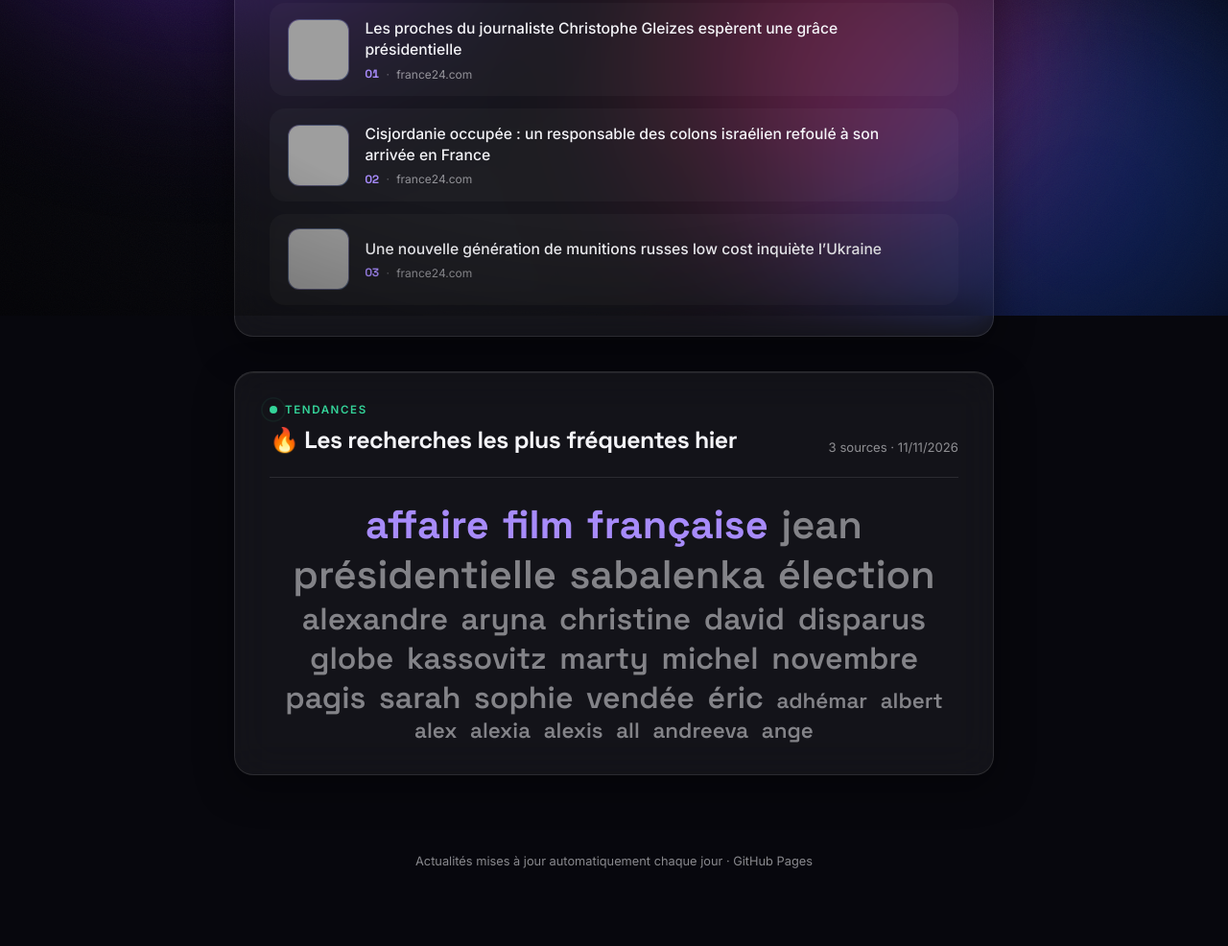
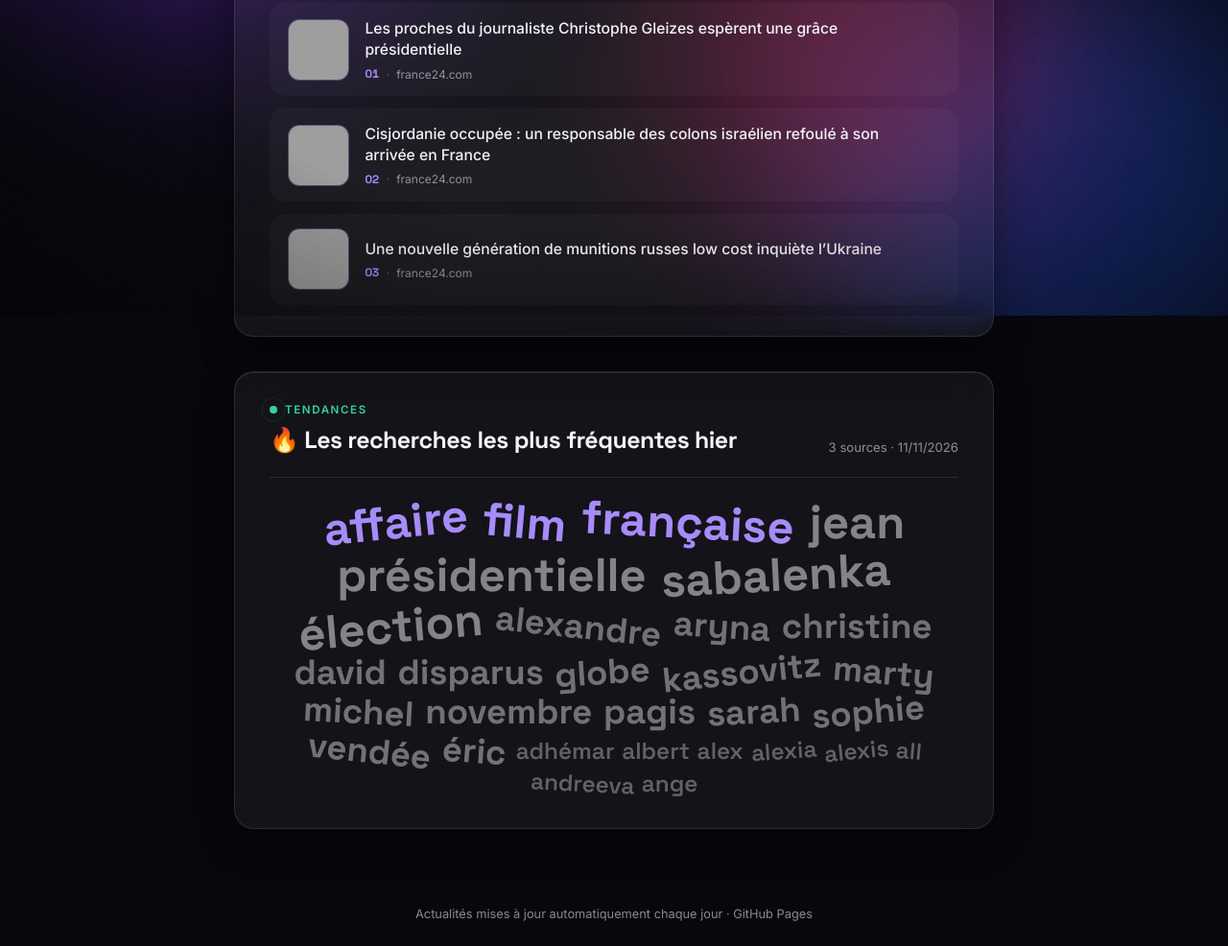
Before and after one commit to degrysefranck-commits/MyFirstSandBox, a plain HTML site: page index.html in a window 1280 px wide. Shown: the part 471-1457 px from the top of the page at 96% size. Before the commit the page ends 1401 px from the top, so only its background shows below. Drawn offline with Linux system fonts and the light colour scheme; grey boxes are pictures that could not be loaded.

Commit message:
Vrai nuage de mots : mots compacts, tailles/poids/opacites variables, rotations legeres
Co-authored-by: degrysefranck-commits <degrysefranck-commits@users.noreply.github.com>

```diff
--- a/index.html
+++ b/index.html
@@ -288,7 +288,11 @@
                     a.rel = "noopener";
                     a.textContent = w.word;
                     const ratio = w.count / max;
-                    a.style.fontSize = (0.8 + ratio * 1.8).toFixed(2) + "rem";
+                    a.style.fontSize = (0.75 + ratio * 2.3).toFixed(2) + "rem";
+                    a.style.fontWeight = ratio > 0.66 ? 700 : ratio > 0.33 ? 600 : 500;
+                    a.style.opacity = (0.55 + ratio * 0.45).toFixed(2);
+                    const rot = ((i * 37) % 13) - 6;
+                    if (Math.abs(rot) >= 3) a.style.setProperty("--rot", rot + "deg");
                     if (i < 3) a.classList.add("trend-top");
                     cloud.appendChild(a);
                 });
--- a/style.css
+++ b/style.css
@@ -517,32 +517,34 @@ body::after {
 }
 
 .trend-cloud {
-    margin-top: 1.6rem;
+    margin-top: 1.2rem;
     display: flex;
     flex-wrap: wrap;
     justify-content: center;
-    align-items: baseline;
-    gap: 0.25rem 0.85rem;
-    line-height: 1.1;
+    align-items: center;
+    line-height: 0.95;
 }
 
 .trend-word {
+    display: inline-block;
+    margin: 0.06em 0.16em;
     font-family: var(--font-display);
-    font-weight: 600;
-    line-height: 1.15;
+    line-height: 1;
     color: rgba(244, 244, 248, 0.5);
     text-decoration: none;
+    transform: rotate(var(--rot, 0deg));
     transition: color 0.2s ease, transform 0.25s var(--ease-out);
 }
 
 .trend-word:hover {
+    position: relative;
+    z-index: 2;
     color: var(--accent-2);
-    transform: scale(1.12);
+    transform: rotate(var(--rot, 0deg)) scale(1.18);
 }
 
 .trend-word.trend-top {
     color: var(--accent-1);
-    font-weight: 700;
 }
 
 .footer {
```
